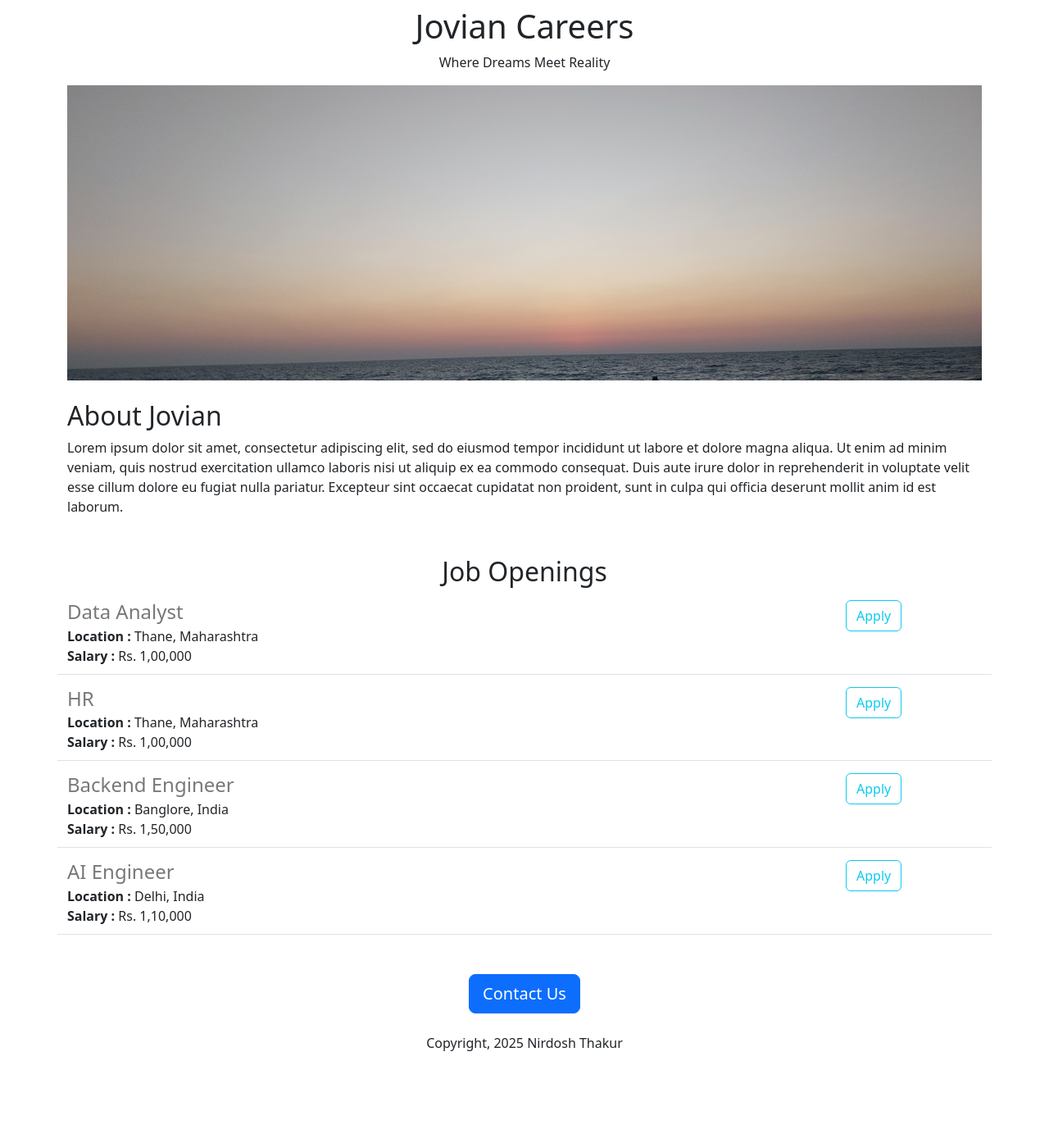
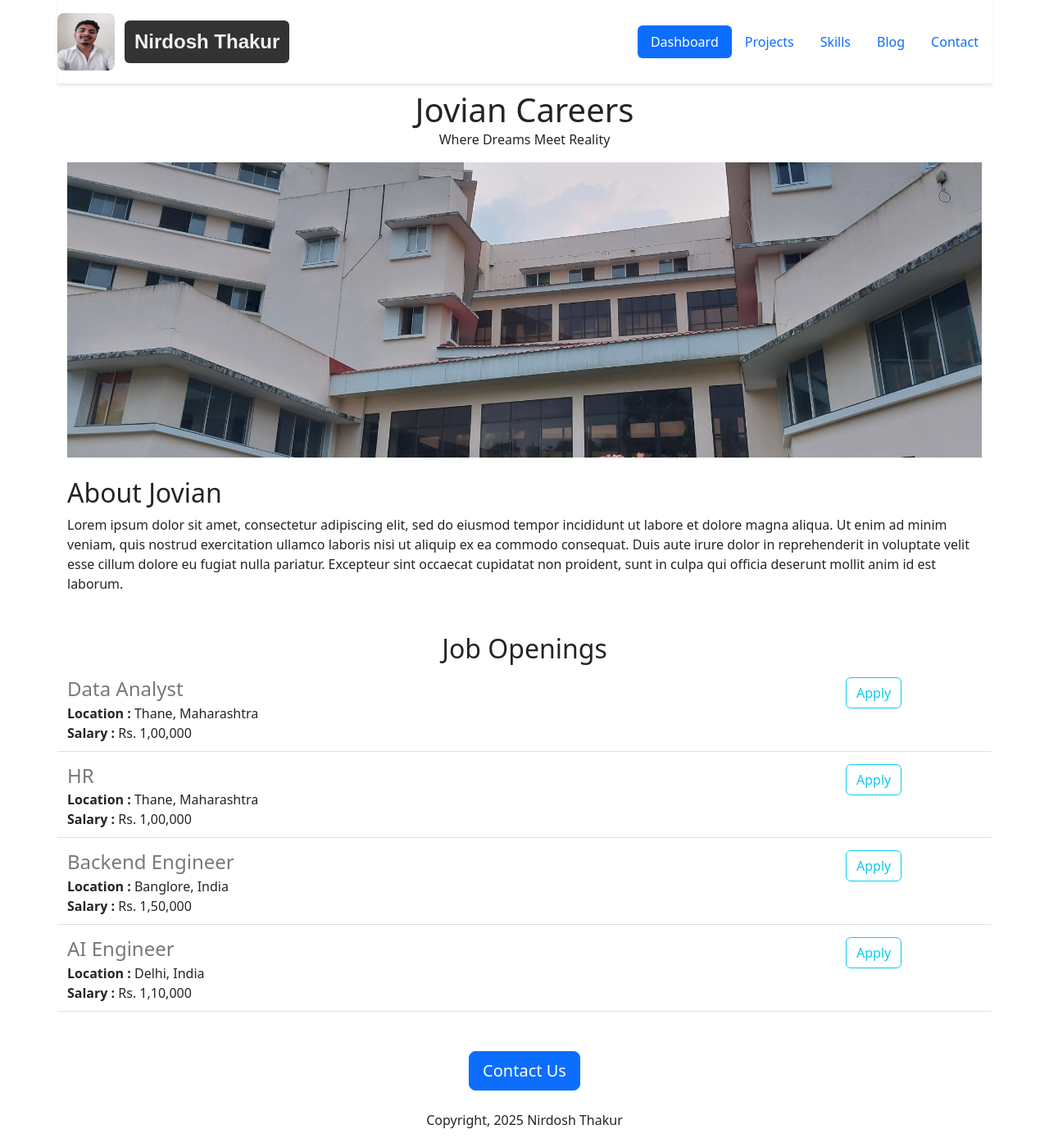
Before and after one commit to nirdosh-thakur/CareerGuard, a Flask app: page / in a window 1280 px wide. Shown: the whole page at 82% size. Before the commit the page ends 1282 px from the top, so only its background shows below. Run offline with Flask 3, Linux system fonts and the light colour scheme.

Commit message:
UI adjustments

```diff
--- a/app.py
+++ b/app.py
@@ -35,7 +35,9 @@ JOBS = [
 
 @app.route("/")
 def hello_jovian():
-    return render_template('home.html', jobs=JOBS, company_name='Jovian Careers')
+    return render_template('home.html',
+                           jobs=JOBS,
+                           company_name='Jovian Careers')
 
 
 
@@ -48,7 +50,6 @@ def list_jobs():
 
 
 
-
 if __name__ == "__main__":
     app.run(host="0.0.0.0", debug=True, port=8080)
 
--- a/templates/home.html
+++ b/templates/home.html
@@ -7,22 +7,73 @@
     <link href="https://cdn.jsdelivr.net/npm/bootstrap@5.3.3/dist/css/bootstrap.min.css" rel="stylesheet" integrity="sha384-QWTKZyjpPEjISv5WaRU9OFeRpok6YctnYmDr5pNlyT2bRjXh0JMhjY6hW+ALEwIH" crossorigin="anonymous">
 
     <style>
+
+      /* Custom Styling */
+      #onlyHeader .nav-item .nav-link {
+        position: relative;
+        font-weight: 500;
+        transition: color 0.3s ease-in-out;
+      }
+
+      /* Hover Effect: Light Orange Underline */
+      #onlyHeader .nav-item .nav-link::after {
+        content: '';
+        position: absolute;
+        left: 0;
+        bottom: -3px;
+        width: 100%;
+        height: 2px;
+        background-color: #FFA500; /* Light Orange */
+        transform: scaleX(0);
+        transition: transform 0.3s ease-in-out;
+      }
+
+      #onlyHeader .nav-item .nav-link:hover::after {
+        transform: scaleX(1);
+      }
+
+      #onlyHeader .nav-item .nav-link:hover {
+        color: #FFA500; /* Light orange text on hover */
+      }
+
+      /* Adjusted Name Background */
+      #onlyHeader .name-box {
+        background-color: #333; /* Dark Gray Instead of Pure Black */
+        color: #f0f0f0;
+        padding: 8px 12px;
+        border-radius: 6px;
+        font-weight: bold;
+        font-family: 'Poppins', sans-serif;
+      }
+
+      /* Boxy Logo */
+      #onlyHeader .logo {
+        width: 70px;
+        height: 70px;
+        border-radius: 8px; /* Boxy but slightly rounded edges */
+        margin-right: 12px;
+      }
+
       #banner {
         height: 360px;
         width: 100%;
         object-fit: cover;
         margin-bottom: 16px;
       }
+
     </style>
 
   </head>
 
 
   <body>
-    <div class="container">
-      <h1 class="text-center mt-2 mb-2">{{company_name}}</h1>
+
+    {% include 'nav.html' %}
+
+    <div class="container" style="margin-top: 110px;">
+      <h1 class="text-center mb-0">{{company_name}}</h1>
       <p class="text-center">Where Dreams Meet Reality</p>
-      <img id = "banner" src = "https://ec3c773c-0619-4956-9964-698f73a6182c-00-1zns7vwmc7e3r.sisko.replit.dev/static/banner2.jpg" height = "320"></img>
+      <img id = "banner" src = "https://ec3c773c-0619-4956-9964-698f73a6182c-00-1zns7vwmc7e3r.sisko.replit.dev/static/banner3.jpg" height = "320"></img>
 
 
 
--- /dev/null
+++ b/templates/nav.html
@@ -0,0 +1,22 @@
+<div id="onlyHeader">
+    <header class="navbar container shadow-sm fixed-top bg-white d-flex flex-wrap justify-content-between align-items-center py-3 mb-4 border-bottom">
+      <a href="/" class="d-flex align-items-center mb-3 mb-md-0 me-md-auto text-decoration-none">
+
+        <!-- Boxy Logo -->
+        <img src="/static/Logo1.jpg" alt="Logo" class="logo">
+
+        <!-- Styled Name -->
+        <span class="fs-4 name-box">Nirdosh Thakur</span>
+
+      </a>
+
+      <!-- Personalized Navigation with Hover Effect -->
+      <ul class="nav nav-pills">
+        <li class="nav-item"><a href="#" class="nav-link active">Dashboard</a></li>
+        <li class="nav-item"><a href="#" class="nav-link">Projects</a></li>
+        <li class="nav-item"><a href="#" class="nav-link">Skills</a></li>
+        <li class="nav-item"><a href="#" class="nav-link">Blog</a></li>
+        <li class="nav-item"><a href="#" class="nav-link">Contact</a></li>
+      </ul>
+    </header>
+</div>
```
Also changed, not shown: static/Logo.jpg (added), static/Logo1.jpg (added), static/banner3.jpg (added).
